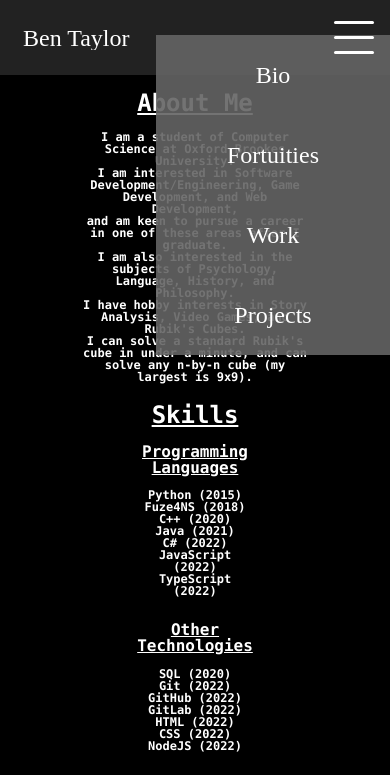
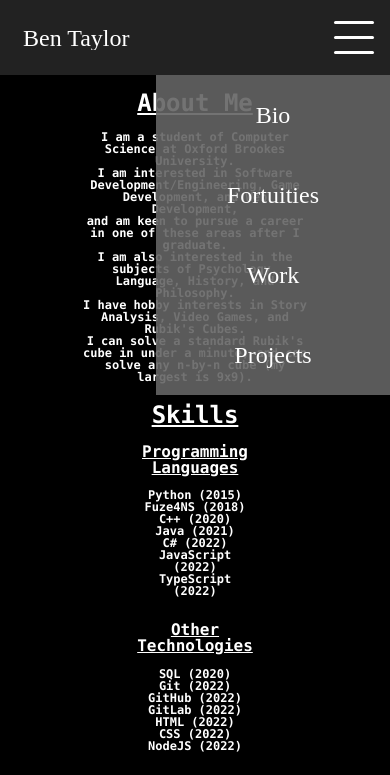
Before and after one commit to BenTaylor25/WebPortfolio, a plain HTML site: page src/html/bio.html in a window 390 px wide. Both pictures are taken after a click on the link 354 px from the left and 37 px from the top of the page. Shown: the top 775 px of the page. Drawn offline with Linux system fonts and the light colour scheme.

Commit message:
fixed navbar dropdown position

```diff
--- a/src/css/navbar.css
+++ b/src/css/navbar.css
@@ -123,11 +123,12 @@
 
     .navbar__container.active {
         display: flex;
+        justify-content: flex-start;
+        margin-top: 150px;
     }
 
     .navbar__container.active ul {
         flex-direction: column;
-        margin-top: 315px;
     }
 
     .navbar__container a {
```
